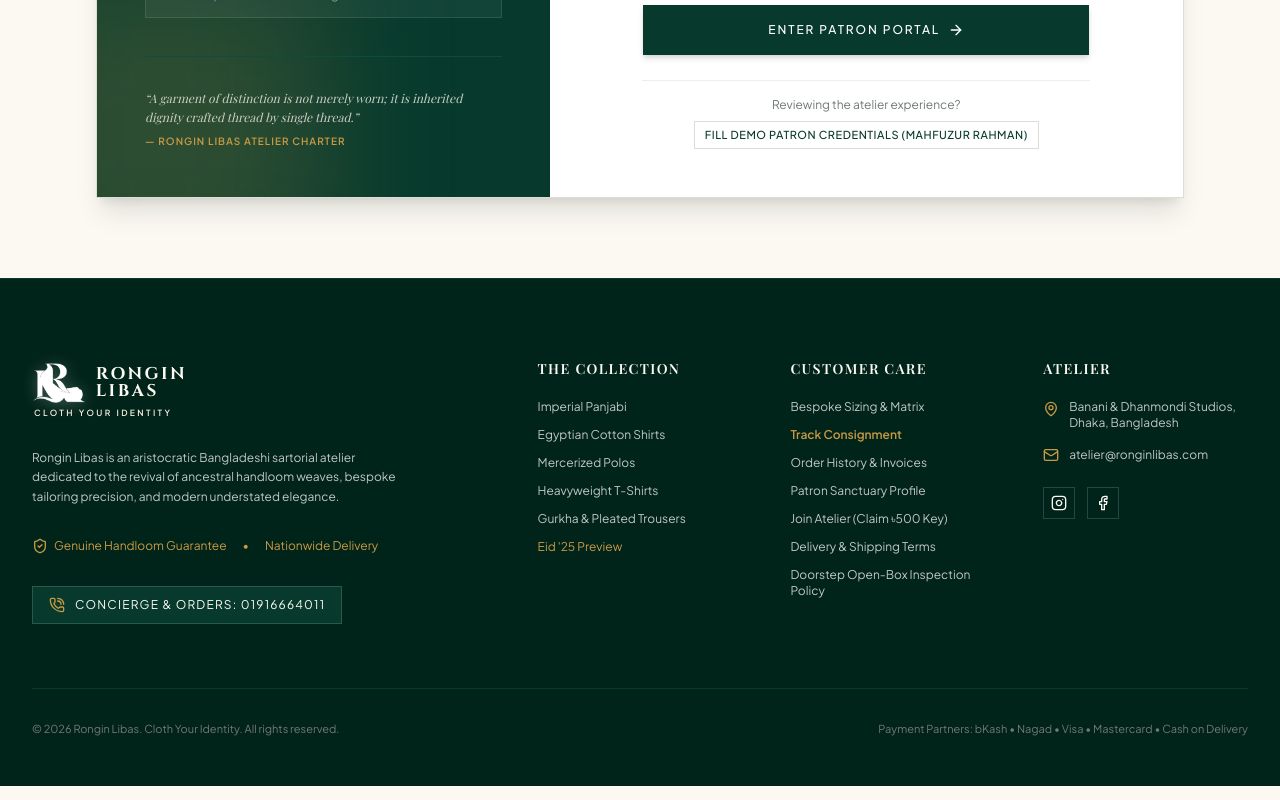
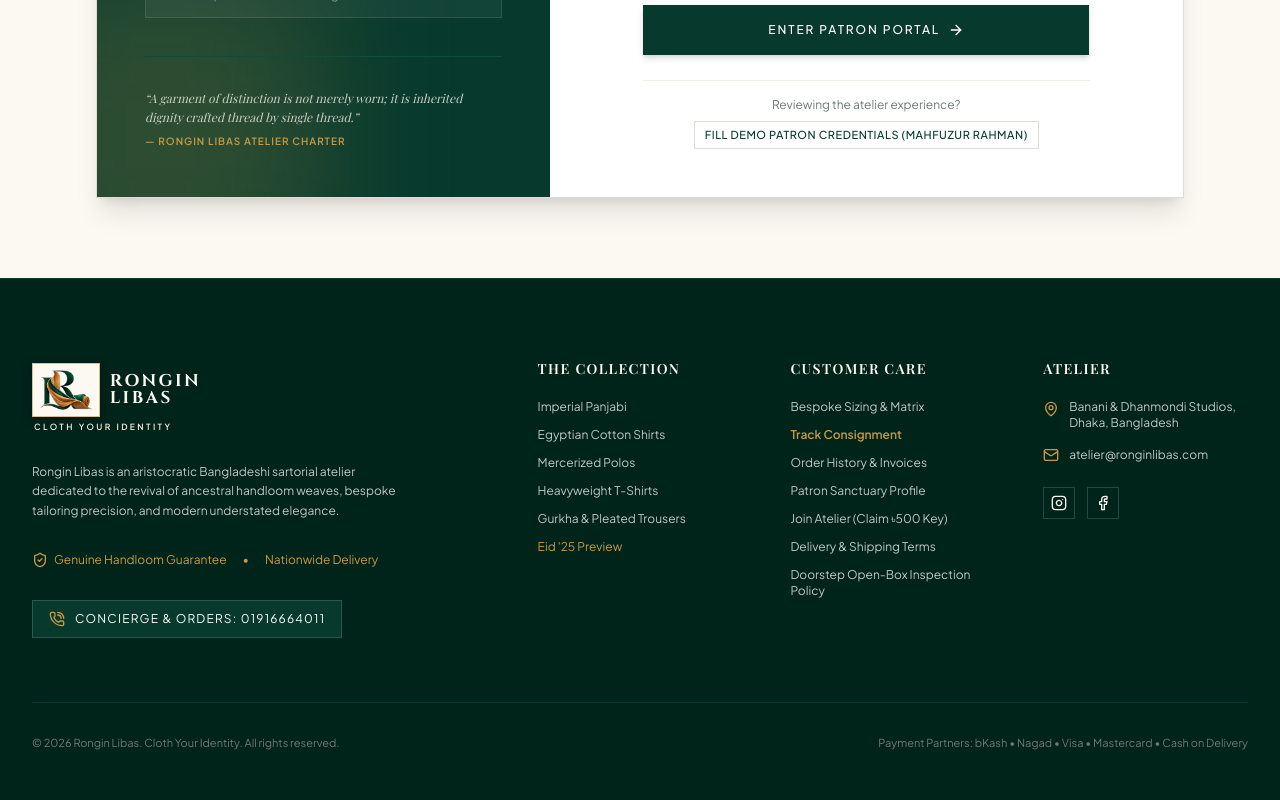
Before and after one commit to shahariyar23/ronginlibas, a Next.js app: page /login in a window 1280 px wide. Shown: the part 693-1493 px from the top of the page. Built offline with nearby package versions, Linux system fonts and the light colour scheme; a web font is replaced by a local one.

Commit message:
style(logo): use actual full-color logo emblem inside cream gold-bordered background badge in footer

```diff
--- a/src/components/common/Logo.tsx
+++ b/src/components/common/Logo.tsx
@@ -21,15 +21,21 @@
       {/* Top Section: Logo Emblem + Brand Name (Rongin on top, Libas below) */}
       <div className="flex items-center gap-2 sm:gap-2.5">
         {/* Official Emblem Logo from public/logo.svg */}
-        <img
-          src="/logo.svg"
-          alt="Rongin Libas Emblem"
-          className={`${className} object-contain transition-transform duration-300 group-hover:scale-105 ${
+        <div
+          className={
             inverted
-              ? 'brightness-0 invert drop-shadow-[0_2px_8px_rgba(255,255,255,0.25)]'
-              : ''
-          }`}
-        />
+              ? 'p-1.5 bg-[#fbf9f2] rounded-sm border border-[#c79a45]/60 shadow-[0_2px_8px_rgba(0,0,0,0.35)] inline-flex items-center justify-center transition-transform duration-300 group-hover:scale-105'
+              : 'inline-flex items-center justify-center'
+          }
+        >
+          <img
+            src="/logo.svg"
+            alt="Rongin Libas Emblem"
+            className={`${className} object-contain ${
+              inverted ? '' : 'transition-transform duration-300 group-hover:scale-105'
+            }`}
+          />
+        </div>
 
         {variant !== 'mark' && (
           <div className="flex flex-col justify-center leading-[0.98]">
```
